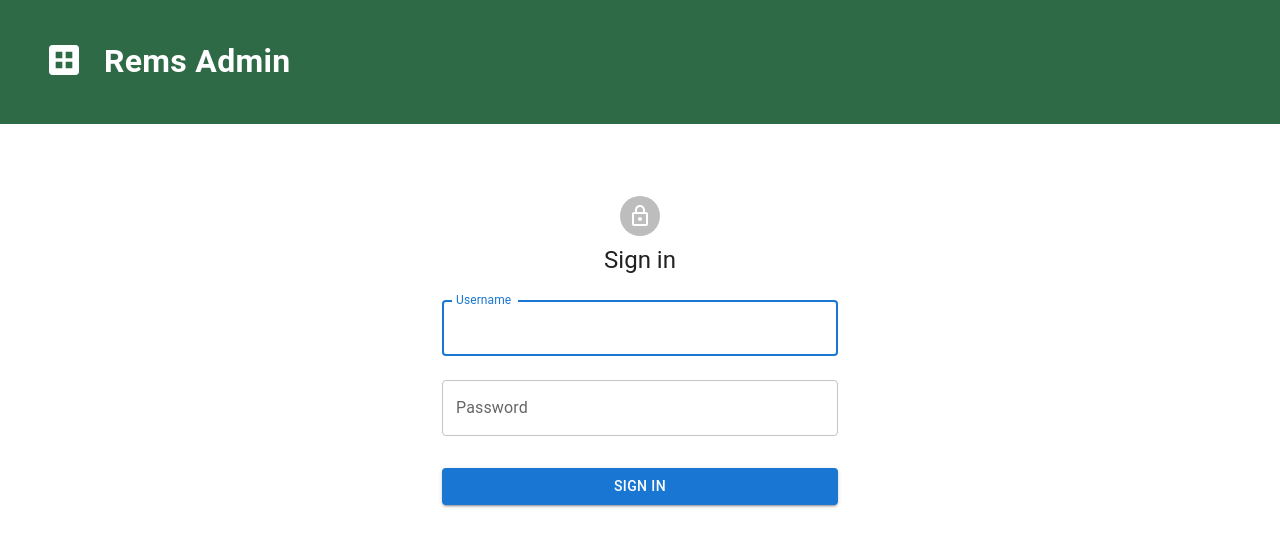
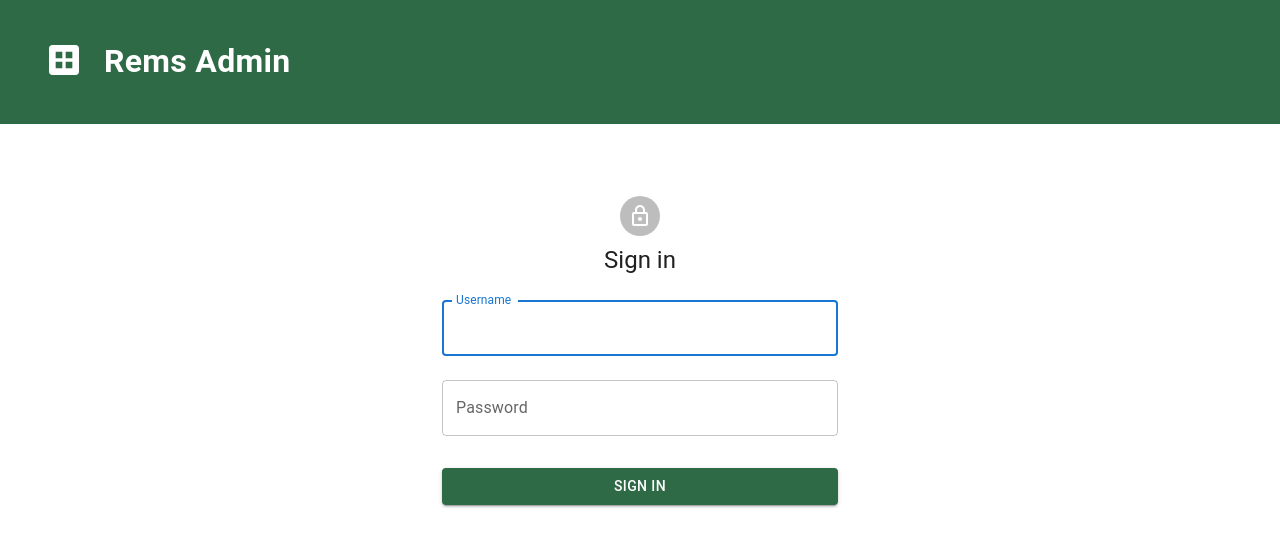
Before and after one commit to mcode/rems-admin, a React (Vite) app in the folder frontend/: page / in a window 1280 px wide. Shown: the top 546 px of the page. Built offline with nearby package versions, Linux system fonts and the light colour scheme.

Commit message:
Update button colors throughout app

```diff
--- a/frontend/src/views/DataViews/CaseCollection.tsx
+++ b/frontend/src/views/DataViews/CaseCollection.tsx
@@ -111,6 +111,7 @@ const CaseCollection = (props: { refresh: boolean }) => {
         <div className="right-btn">
           <Button
             variant="contained"
+            sx={{backgroundColor: '#2F6A47'}}
             startIcon={<Refresh />}
             onClick={() => {
               getAllRemsCase();
--- a/frontend/src/views/DataViews/Medications.tsx
+++ b/frontend/src/views/DataViews/Medications.tsx
@@ -92,6 +92,7 @@ const Medications = (props: { refresh: boolean }) => {
             <Button
               variant="contained"
               startIcon={<Refresh />}
+              sx={{backgroundColor: '#2F6A47'}}
               onClick={() => {
                 getAllMedications();
               }}
--- a/frontend/src/views/DataViews/MetRequirements.tsx
+++ b/frontend/src/views/DataViews/MetRequirements.tsx
@@ -85,6 +85,7 @@ const MetRequirements = (props: { refresh: boolean }) => {
         <div className="right-btn">
           <Button
             variant="contained"
+            sx={{backgroundColor: '#2F6A47'}}
             startIcon={<Refresh />}
             onClick={() => {
               getAllMetReqs();
@@ -103,6 +104,7 @@ const MetRequirements = (props: { refresh: boolean }) => {
           <div className="right-btn">
             <Button
               variant="contained"
+              sx={{backgroundColor: '#2F6A47'}}
               startIcon={<Refresh />}
               onClick={() => {
                 getAllMetReqs();
--- a/frontend/src/views/Login.tsx
+++ b/frontend/src/views/Login.tsx
@@ -84,7 +84,7 @@ const Login = props => {
             id="password"
             autoComplete="current-password"
           />
-          <Button type="submit" fullWidth variant="contained" sx={{ mt: 3, mb: 2 }}>
+          <Button type="submit" fullWidth variant="contained" sx={{ mt: 3, mb: 2, backgroundColor: '#2F6A47'}}>
             Sign In
           </Button>
           {showMessage ? <p className="err-msg">Error signing in. Please try again.</p> : ''}
```
Also changed, not shown: frontend/public/Screenshot 2024-09-11 at 11.57.35 AM.png (deleted), frontend/public/admin.png.
